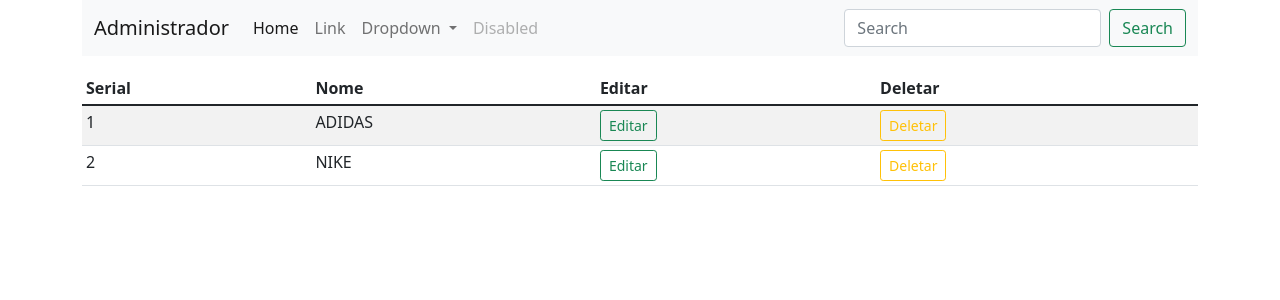
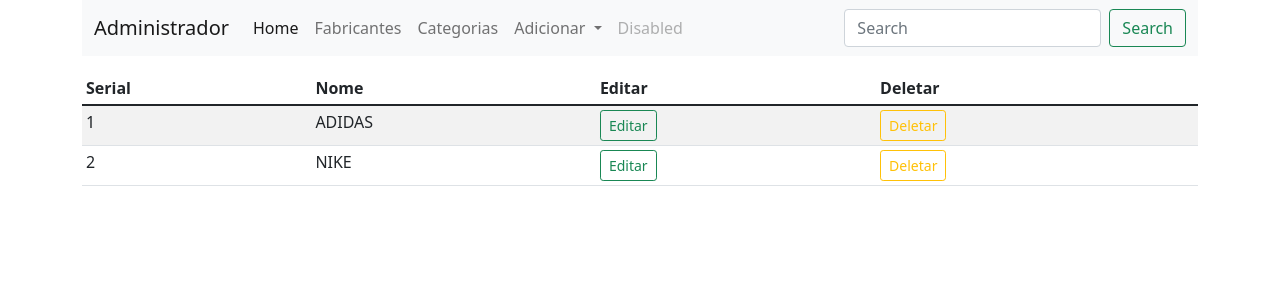
Before and after one commit to kelvennds1/projetoLojaVirtualFlask, a Flask app: page /marcas in a window 1280 px wide. Shown: the top 300 px of the page. Run offline with Flask 2, Linux system fonts and the light colour scheme; a user stored in the database is signed in; data comes from the database, SQL or seed files in the repository; both versions use the stored data as it was after the commit; some libraries are stand-ins or nearby versions.

Commit message:
Pagina para atualização de marcas e categorias

```diff
--- a/store/templates/admin/marcas.html
+++ b/store/templates/admin/marcas.html
@@ -7,27 +7,29 @@
 <div class="container">
     <nav class="navbar navbar-expand-lg navbar-light bg-light">
         <div class="container-fluid">
-          <a class="navbar-brand" href="#">Administrador</a>
+          <a class="navbar-brand" href="/admin">Administrador</a>
           <button class="navbar-toggler" type="button" data-bs-toggle="collapse" data-bs-target="#navbarSupportedContent" aria-controls="navbarSupportedContent" aria-expanded="false" aria-label="Toggle navigation">
             <span class="navbar-toggler-icon"></span>
           </button>
           <div class="collapse navbar-collapse" id="navbarSupportedContent">
             <ul class="navbar-nav me-auto mb-2 mb-lg-0">
               <li class="nav-item">
-                <a class="nav-link active" aria-current="page" href="#">Home</a>
+                <a class="nav-link active" aria-current="page" href="/admin">Home</a>
               </li>
               <li class="nav-item">
-                <a class="nav-link" href="#">Link</a>
+                <a class="nav-link" href="/marcas">Fabricantes</a>
+              </li>
+              <li class="nav-item">
+                <a class="nav-link" href="/categoria">Categorias</a>
               </li>
               <li class="nav-item dropdown">
                 <a class="nav-link dropdown-toggle" href="#" id="navbarDropdown" role="button" data-bs-toggle="dropdown" aria-expanded="false">
-                  Dropdown
+                  Adicionar
                 </a>
                 <ul class="dropdown-menu" aria-labelledby="navbarDropdown">
-                  <li><a class="dropdown-item" href="#">Action</a></li>
-                  <li><a class="dropdown-item" href="#">Another action</a></li>
-                  <li><hr class="dropdown-divider"></li>
-                  <li><a class="dropdown-item" href="#">Something else here</a></li>
+                  <li><a class="dropdown-item" href="/addmarca">Adicionar Fabricantes</a></li>
+                  <li><a class="dropdown-item" href="/addcat">Adicionar Categorias</a></li>
+                  <li><a class="dropdown-item" href="/addproduto">Adicionar Produtos</a></li>
                 </ul>
               </li>
               <li class="nav-item">
@@ -58,7 +60,7 @@
                 <td>{{loop.index}}</td>
                 <td>{{marca.name}}</td>
 
-                <td><a href="" class="btn btn-sm btn-outline-success">Editar</a></td>
+                <td><a href="{{url_for('updatemarca', id=marca.id)}}" class="btn btn-sm btn-outline-success">Editar</a></td>
                 <td><a href="" class="btn btn-sm btn-outline-warning">Deletar</a></td>
             </tr>
             {% endfor %}
@@ -68,7 +70,7 @@
                 <td>{{loop.index}}</td>
                 <td>{{categoria.name}}</td>
 
-                <td><a href="" class="btn btn-sm btn-outline-success">Editar</a></td>
+                <td><a href="{{url_for('updatecat', id=categoria.id)}}" class="btn btn-sm btn-outline-success">Editar</a></td>
                 <td><a href="" class="btn btn-sm btn-outline-warning">Deletar</a></td>
             </tr>
             {% endfor %}
```
Also changed, not shown: store/products/routes.py (+33 -0 lines), store/templates/admin/index.html (+9 -7 lines), store/templates/products/updatemarca.html (added, +32 -0 lines), store/mystore.db.
